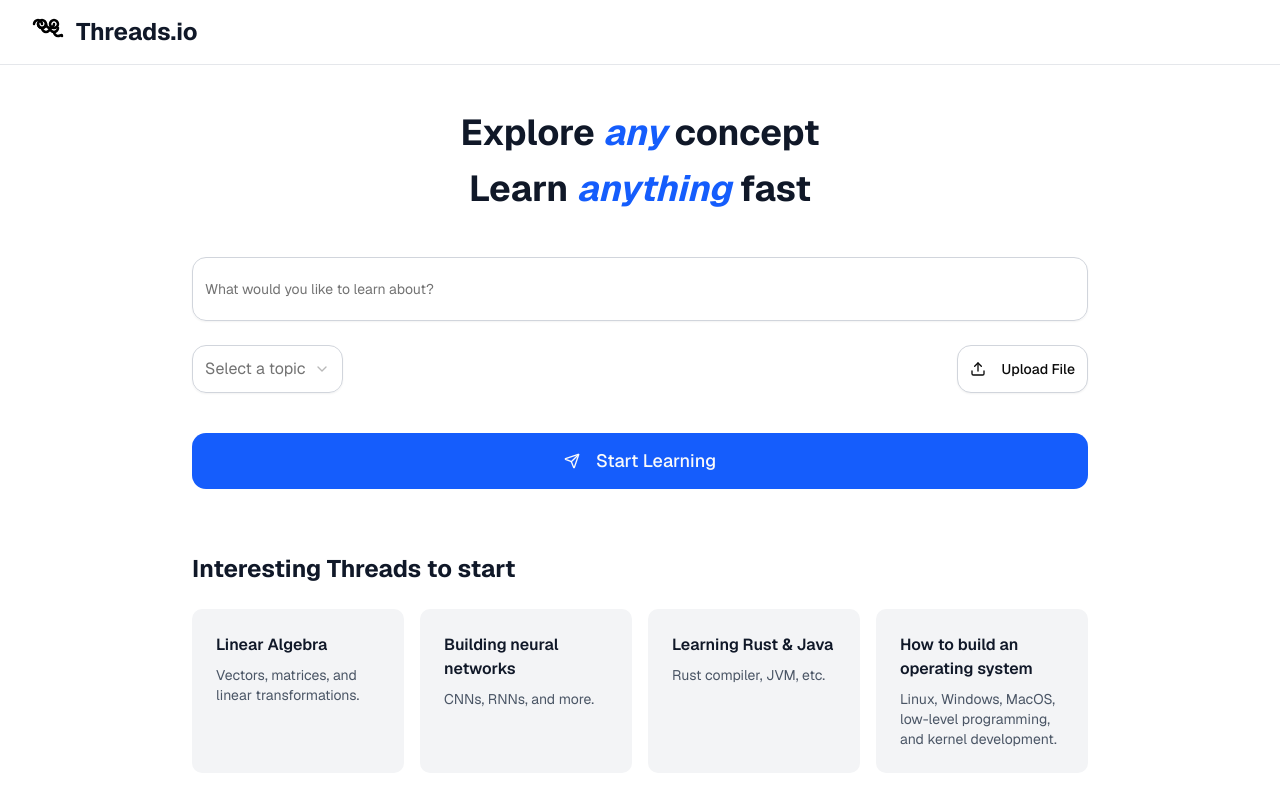
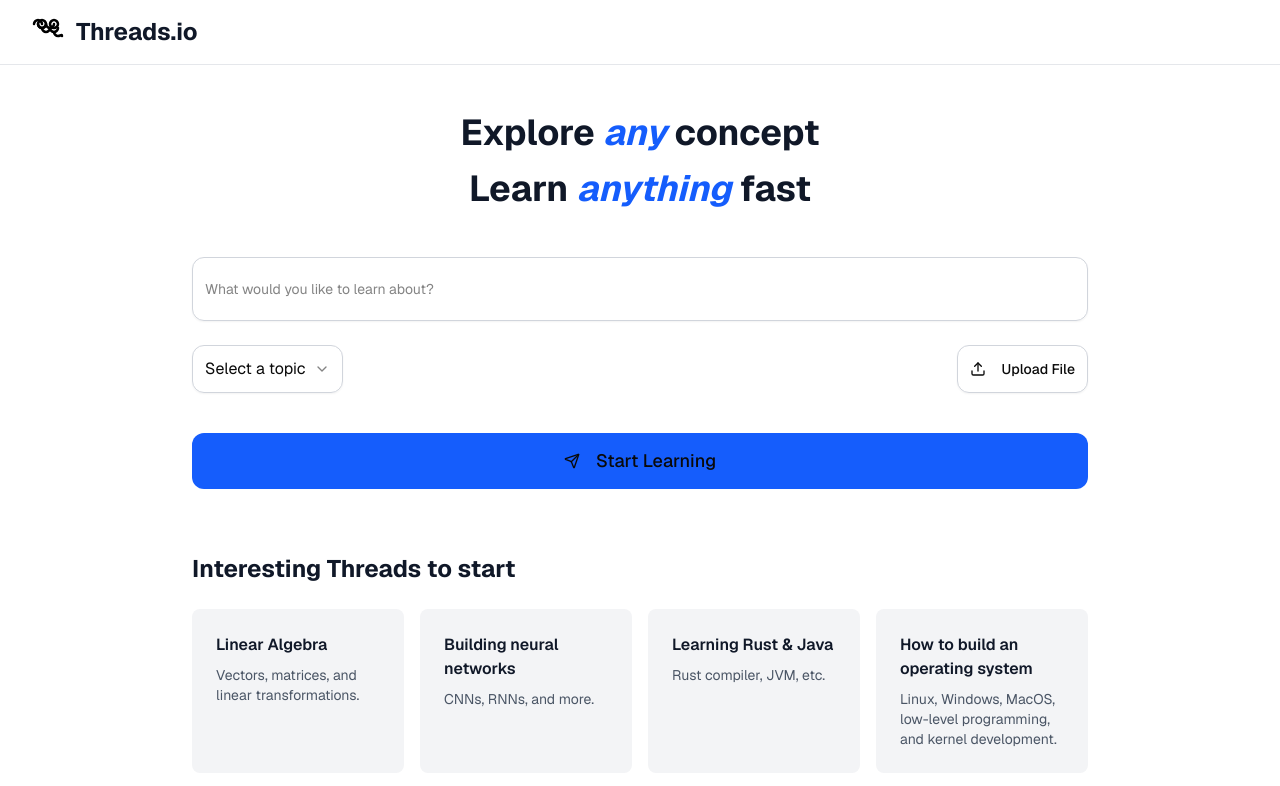
Before and after one commit to 3d3n-ops/leo-frontend, a Next.js app: page / in a window 1280 px wide. Shown: the top 786 px of the page. Built offline with nearby package versions, Linux system fonts and the light colour scheme.

Commit message:
fixed CSS errors

```diff
--- a/app/globals.css
+++ b/app/globals.css
@@ -5,122 +5,97 @@
 
 :root {
   /* Updated color tokens to match design brief with professional gray/purple palette */
-  --card: oklch(1 0 0);
-  --card-foreground: oklch(0.145 0 0);
-  --popover: oklch(1 0 0);
-  --popover-foreground: oklch(0.145 0 0);
-  --primary: oklch(0.205 0 0);
-  --primary-foreground: oklch(0.985 0 0);
-  --secondary: oklch(0.97 0 0);
-  --secondary-foreground: oklch(0.205 0 0);
-  --muted: oklch(0.97 0 0);
-  --muted-foreground: oklch(0.556 0 0);
-  --accent: oklch(0.97 0 0);
-  --accent-foreground: oklch(0.205 0 0);
-  --destructive: oklch(0.577 0.245 27.325);
-  --destructive-foreground: oklch(1 0 0);
-  --border: oklch(0.922 0 0);
-  --input: oklch(0.922 0 0);
-  --ring: oklch(0.708 0 0);
-  --chart-1: oklch(0.646 0.222 41.116);
-  --chart-2: oklch(0.6 0.118 184.704);
-  --chart-3: oklch(0.398 0.07 227.392);
-  --chart-4: oklch(0.828 0.189 84.429);
-  --chart-5: oklch(0.769 0.188 70.08);
+  --card: 0 0% 100%;
+  --card-foreground: 0 0% 3.9%;
+  --popover: 0 0% 100%;
+  --popover-foreground: 0 0% 3.9%;
+  --primary: 0 0% 9%;
+  --primary-foreground: 0 0% 98%;
+  --secondary: 0 0% 96.1%;
+  --secondary-foreground: 0 0% 9%;
+  --muted: 0 0% 96.1%;
+  --muted-foreground: 0 0% 45.1%;
+  --accent: 0 0% 96.1%;
+  --accent-foreground: 0 0% 9%;
+  --destructive: 0 84.2% 60.2%;
+  --destructive-foreground: 0 0% 98%;
+  --border: 0 0% 89.8%;
+  --input: 0 0% 89.8%;
+  --ring: 0 0% 3.9%;
+  --chart-1: 12 76% 61%;
+  --chart-2: 173 58% 39%;
+  --chart-3: 197 37% 24%;
+  --chart-4: 43 74% 66%;
+  --chart-5: 27 87% 67%;
   --radius: 0.625rem;
-  --sidebar: oklch(0.985 0 0);
-  --sidebar-foreground: oklch(0.145 0 0);
-  --sidebar-primary: oklch(0.205 0 0);
-  --sidebar-primary-foreground: oklch(0.985 0 0);
-  --sidebar-accent: oklch(0.97 0 0);
-  --sidebar-accent-foreground: oklch(0.205 0 0);
-  --sidebar-border: oklch(0.922 0 0);
-  --sidebar-ring: oklch(0.708 0 0);
-  --background: oklch(1 0 0);
-  --foreground: oklch(0.145 0 0);
+  --sidebar: 0 0% 98%;
+  --sidebar-foreground: 0 0% 3.9%;
+  --sidebar-primary: 0 0% 9%;
+  --sidebar-primary-foreground: 0 0% 98%;
+  --sidebar-accent: 0 0% 96.1%;
+  --sidebar-accent-foreground: 0 0% 9%;
+  --sidebar-border: 0 0% 89.8%;
+  --sidebar-ring: 0 0% 3.9%;
+  --background: 0 0% 100%;
+  --foreground: 0 0% 3.9%;
 }
 
 .dark {
   /* Updated dark mode tokens for consistent theming */
-  --background: oklch(0.145 0 0);
-  --foreground: oklch(0.985 0 0);
-  --card: oklch(0.205 0 0);
-  --card-foreground: oklch(0.985 0 0);
-  --popover: oklch(0.205 0 0);
-  --popover-foreground: oklch(0.985 0 0);
-  --primary: oklch(0.922 0 0);
-  --primary-foreground: oklch(0.205 0 0);
-  --secondary: oklch(0.269 0 0);
-  --secondary-foreground: oklch(0.985 0 0);
-  --muted: oklch(0.269 0 0);
-  --muted-foreground: oklch(0.708 0 0);
-  --accent: oklch(0.269 0 0);
-  --accent-foreground: oklch(0.985 0 0);
-  --destructive: oklch(0.704 0.191 22.216);
-  --destructive-foreground: oklch(0.637 0.237 25.331);
-  --border: oklch(1 0 0 / 10%);
-  --input: oklch(1 0 0 / 15%);
-  --ring: oklch(0.556 0 0);
-  --chart-1: oklch(0.488 0.243 264.376);
-  --chart-2: oklch(0.696 0.17 162.48);
-  --chart-3: oklch(0.769 0.188 70.08);
-  --chart-4: oklch(0.627 0.265 303.9);
-  --chart-5: oklch(0.645 0.246 16.439);
-  --sidebar: oklch(0.205 0 0);
-  --sidebar-foreground: oklch(0.985 0 0);
-  --sidebar-primary: oklch(0.488 0.243 264.376);
-  --sidebar-primary-foreground: oklch(0.985 0 0);
-  --sidebar-accent: oklch(0.269 0 0);
-  --sidebar-accent-foreground: oklch(0.985 0 0);
-  --sidebar-border: oklch(1 0 0 / 10%);
-  --sidebar-ring: oklch(0.556 0 0);
+  --background: 0 0% 3.9%;
+  --foreground: 0 0% 98%;
+  --card: 0 0% 3.9%;
+  --card-foreground: 0 0% 98%;
+  --popover: 0 0% 3.9%;
+  --popover-foreground: 0 0% 98%;
+  --primary: 0 0% 98%;
+  --primary-foreground: 0 0% 9%;
+  --secondary: 0 0% 14.9%;
+  --secondary-foreground: 0 0% 98%;
+  --muted: 0 0% 14.9%;
+  --muted-foreground: 0 0% 63.9%;
+  --accent: 0 0% 14.9%;
+  --accent-foreground: 0 0% 98%;
+  --destructive: 0 62.8% 30.6%;
+  --destructive-foreground: 0 0% 98%;
+  --border: 0 0% 14.9%;
+  --input: 0 0% 14.9%;
+  --ring: 0 0% 83.1%;
+  --chart-1: 220 70% 50%;
+  --chart-2: 160 60% 45%;
+  --chart-3: 30 80% 55%;
+  --chart-4: 280 65% 60%;
+  --chart-5: 340 75% 55%;
+  --sidebar: 0 0% 3.9%;
+  --sidebar-foreground: 0 0% 98%;
+  --sidebar-primary: 0 0% 98%;
+  --sidebar-primary-foreground: 0 0% 9%;
+  --sidebar-accent: 0 0% 14.9%;
+  --sidebar-accent-foreground: 0 0% 98%;
+  --sidebar-border: 0 0% 14.9%;
+  --sidebar-ring: 0 0% 83.1%;
 }
 
-@theme inline {
-  --color-background: var(--background);
-  --color-foreground: var(--foreground);
-  --color-card: var(--card);
-  --color-card-foreground: var(--card-foreground);
-  --color-popover: var(--popover);
-  --color-popover-foreground: var(--popover-foreground);
-  --color-primary: var(--primary);
-  --color-primary-foreground: var(--primary-foreground);
-  --color-secondary: var(--secondary);
-  --color-secondary-foreground: var(--secondary-foreground);
-  --color-muted: var(--muted);
-  --color-muted-foreground: var(--muted-foreground);
-  --color-accent: var(--accent);
-  --color-accent-foreground: var(--accent-foreground);
-  --color-destructive: var(--destructive);
-  --color-destructive-foreground: var(--destructive-foreground);
-  --color-border: var(--border);
-  --color-input: var(--input);
-  --color-ring: var(--ring);
-  --color-chart-1: var(--chart-1);
-  --color-chart-2: var(--chart-2);
-  --color-chart-3: var(--chart-3);
-  --color-chart-4: var(--chart-4);
-  --color-chart-5: var(--chart-5);
-  --radius-sm: calc(var(--radius) - 4px);
-  --radius-md: calc(var(--radius) - 2px);
-  --radius-lg: var(--radius);
-  --radius-xl: calc(var(--radius) + 4px);
-  --color-sidebar: var(--sidebar);
-  --color-sidebar-foreground: var(--sidebar-foreground);
-  --color-sidebar-primary: var(--sidebar-primary);
-  --color-sidebar-primary-foreground: var(--sidebar-primary-foreground);
-  --color-sidebar-accent: var(--sidebar-accent);
-  --color-sidebar-accent-foreground: var(--sidebar-accent-foreground);
-  --color-sidebar-border: var(--sidebar-border);
-  --color-sidebar-ring: var(--sidebar-ring);
-}
+/* Ensure CSS variables are properly defined for Tailwind */
 
 @layer base {
   * {
-    @apply border-border outline-ring/50;
+    border-color: hsl(var(--border));
+    outline-color: hsl(var(--ring) / 0.5);
   }
   body {
-    @apply bg-background text-foreground;
+    /* Fallback for older browsers */
+    background-color: hsl(var(--background));
+    color: hsl(var(--foreground));
+  }
+
+  /* Ensure proper CSS variable support */
+  :root {
+    color-scheme: light;
+  }
+
+  .dark {
+    color-scheme: dark;
   }
 }
 
--- /dev/null
+++ b/tailwind.config.ts
@@ -0,0 +1,73 @@
+import type { Config } from "tailwindcss";
+
+const config: Config = {
+  content: [
+    "./pages/**/*.{js,ts,jsx,tsx,mdx}",
+    "./components/**/*.{js,ts,jsx,tsx,mdx}",
+    "./app/**/*.{js,ts,jsx,tsx,mdx}",
+  ],
+  theme: {
+    extend: {
+      colors: {
+        background: "hsl(var(--background) / <alpha-value>)",
+        foreground: "hsl(var(--foreground) / <alpha-value>)",
+        card: {
+          DEFAULT: "hsl(var(--card) / <alpha-value>)",
+          foreground: "hsl(var(--card-foreground) / <alpha-value>)",
+        },
+        popover: {
+          DEFAULT: "hsl(var(--popover) / <alpha-value>)",
+          foreground: "hsl(var(--popover-foreground) / <alpha-value>)",
+        },
+        primary: {
+          DEFAULT: "hsl(var(--primary) / <alpha-value>)",
+          foreground: "hsl(var(--primary-foreground) / <alpha-value>)",
+        },
+        secondary: {
+          DEFAULT: "hsl(var(--secondary) / <alpha-value>)",
+          foreground: "hsl(var(--secondary-foreground) / <alpha-value>)",
+        },
+        muted: {
+          DEFAULT: "hsl(var(--muted) / <alpha-value>)",
+          foreground: "hsl(var(--muted-foreground) / <alpha-value>)",
+        },
+        accent: {
+          DEFAULT: "hsl(var(--accent) / <alpha-value>)",
+          foreground: "hsl(var(--accent-foreground) / <alpha-value>)",
+        },
+        destructive: {
+          DEFAULT: "hsl(var(--destructive) / <alpha-value>)",
+          foreground: "hsl(var(--destructive-foreground) / <alpha-value>)",
+        },
+        border: "hsl(var(--border) / <alpha-value>)",
+        input: "hsl(var(--input) / <alpha-value>)",
+        ring: "hsl(var(--ring) / <alpha-value>)",
+        chart: {
+          "1": "hsl(var(--chart-1) / <alpha-value>)",
+          "2": "hsl(var(--chart-2) / <alpha-value>)",
+          "3": "hsl(var(--chart-3) / <alpha-value>)",
+          "4": "hsl(var(--chart-4) / <alpha-value>)",
+          "5": "hsl(var(--chart-5) / <alpha-value>)",
+        },
+        sidebar: {
+          DEFAULT: "hsl(var(--sidebar) / <alpha-value>)",
+          foreground: "hsl(var(--sidebar-foreground) / <alpha-value>)",
+          primary: "hsl(var(--sidebar-primary) / <alpha-value>)",
+          "primary-foreground": "hsl(var(--sidebar-primary-foreground) / <alpha-value>)",
+          accent: "hsl(var(--sidebar-accent) / <alpha-value>)",
+          "accent-foreground": "hsl(var(--sidebar-accent-foreground) / <alpha-value>)",
+          border: "hsl(var(--sidebar-border) / <alpha-value>)",
+          ring: "hsl(var(--sidebar-ring) / <alpha-value>)",
+        },
+      },
+      borderRadius: {
+        lg: "var(--radius)",
+        md: "calc(var(--radius) - 2px)",
+        sm: "calc(var(--radius) - 4px)",
+      },
+    },
+  },
+  plugins: [],
+};
+
+export default config;
```
Also changed, not shown: components.json.
